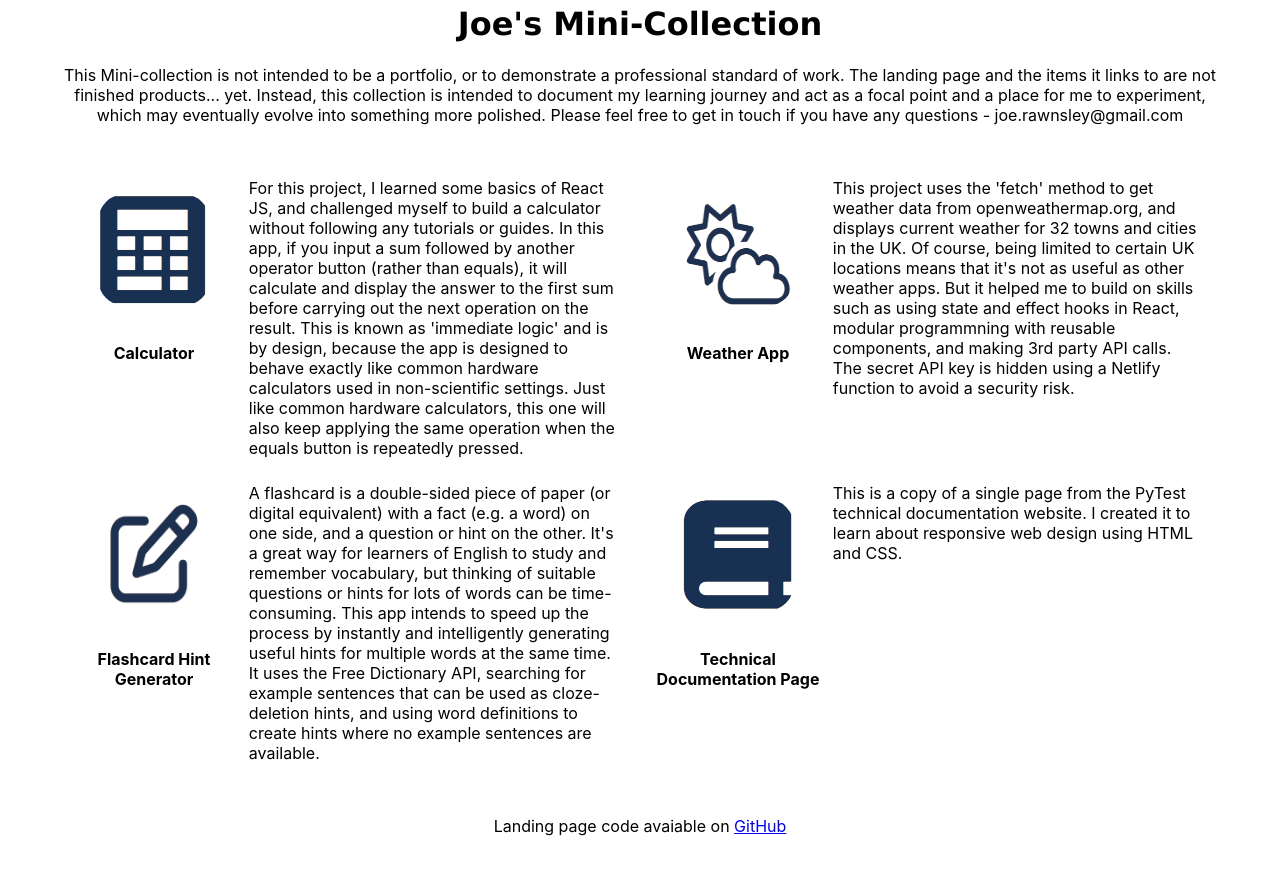
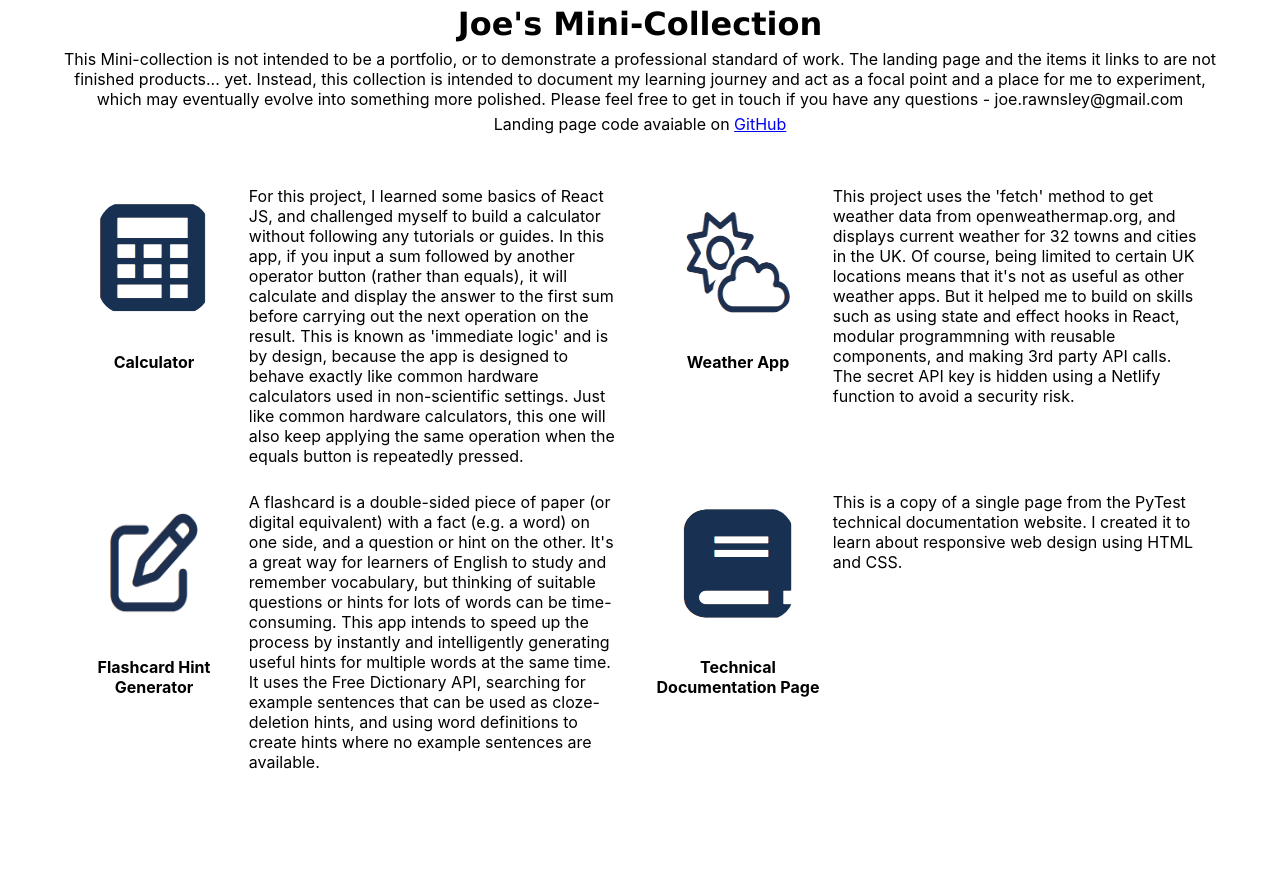
Before and after one commit to J-Rawnsley/mini-collection-v2, a React (Create React App) app: page / in a window 1280 px wide. Shown: the top 874 px of the page. Built offline with nearby package versions, Linux system fonts and the light colour scheme.

Commit message:
moved link to github repo

```diff
--- a/src/App.css
+++ b/src/App.css
@@ -32,13 +32,13 @@ body {
   font-family: Verdana, Geneva, Tahoma, sans-serif;
   text-align: center;
   color: #000;
-  margin-top: -5rem;
+  margin: -5rem 0 -1rem 0;
 }
 
 .blurb {
   color: #000;
   text-align: center;
-  margin: 0rem 0rem 0rem 0rem;
+  margin: 0.3rem 0rem 0rem 0rem;
 }
 
 /* styling for link elements to make the text look like normal text */
--- a/src/App.js
+++ b/src/App.js
@@ -9,8 +9,8 @@ function App() {
     <div className="App">
       <Title />
       <Blurb />
+      <p className="blurb">Landing page code avaiable on <a href="https://github.com/J-Rawnsley/mini-collection-v2">GitHub</a></p>
       <Linkbox />
-      <p className="blurb">Landing page code avaiable on <a href="https://github.com/J-Rawnsley/mini-collection-v2">GitHub</a></p>
     </div>
   );
 }
```
